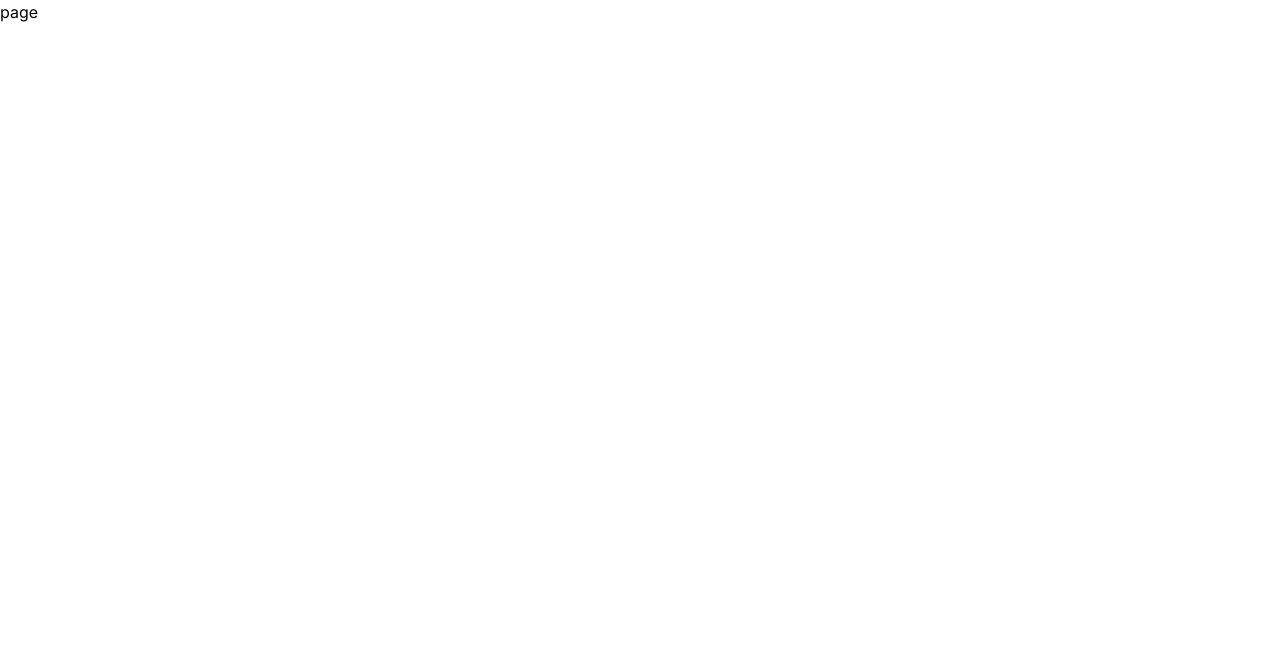
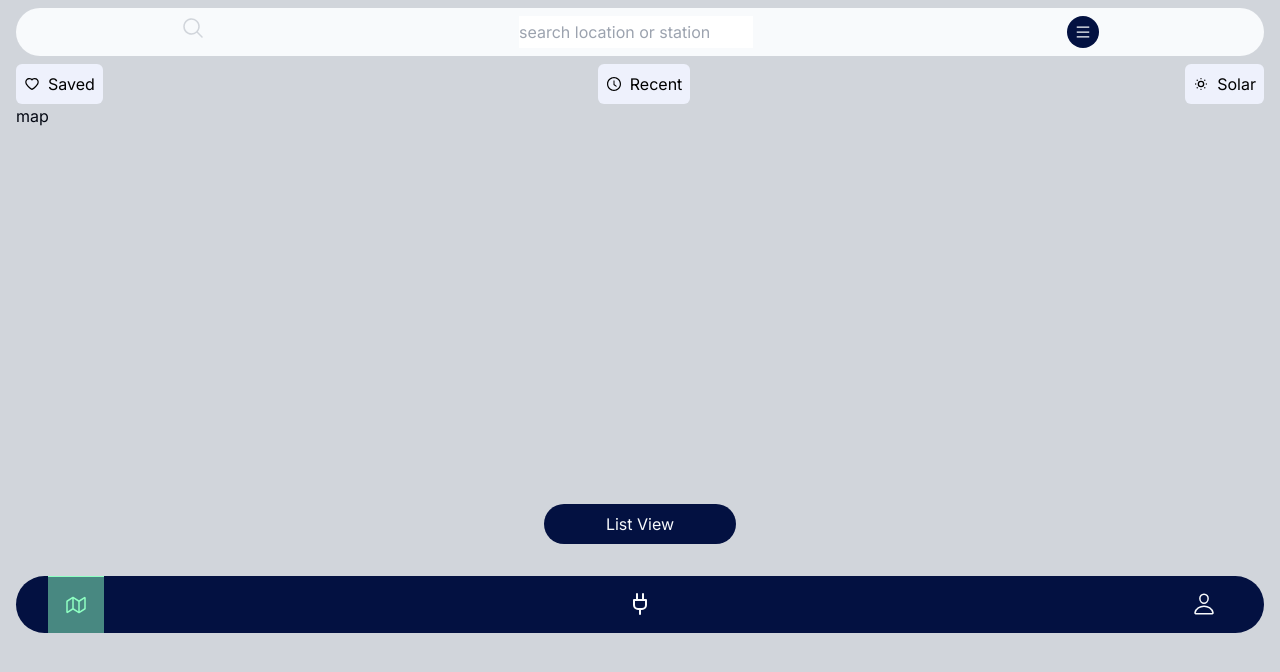
Before and after one commit to solarsync23/solarsync, a Next.js app in the folder solarwebapp/: page /map in a window 1280 px wide. Shown: the top 672 px of the page. Built offline with nearby package versions, Linux system fonts and the light colour scheme.

Commit message:
move map to map view

```diff
--- a/solarwebapp/src/app/dashboard/[profile]/page.tsx
+++ b/solarwebapp/src/app/dashboard/[profile]/page.tsx
@@ -1,10 +1,7 @@
 import React from 'react';
-import {FaBell} from 'react-icons/fa';
 import Navbar from '@/components/Navbar/Navbar';
 import '../../globals.css';
-import {AiOutlineHeart, AiOutlineClockCircle } from 'react-icons/ai';
-import {TbSunLow} from 'react-icons/tb';
-import SearchBar from '@/components/SearchBar/SearchBar';
+
 
 
 
@@ -15,42 +12,7 @@ function dashboardPage({params}: any) {
 
     return (
         <div className='py-2 px-4 bg-lightgrey h-screen'>
-            {/* header  */}
-            {/* <div className='flex justify-between p-2'>
-                <h1 className='text-black'>Good morning, {user}</h1>
-                <div className='flex'>
-                    <FaBell size='1.5rem' className='text-black'/>
-                    <div className='rounded-full w-8 h-8'>
-                </div>
-                </div>
-            </div> */}
-            {/**Search bar */}
-            <SearchBar/>
-            {/**Quick actions */}
-            <div className='flex justify-between'>
-                <button
-                className={buttonStyle}
-                >
-                    <AiOutlineHeart className='mr-2'/>
-                    Saved
-                </button>
-                <button
-                className={buttonStyle}
-                >
-                    <AiOutlineClockCircle className='mr-2'/>
-                    Recent
-                </button>
-                <button
-                className={buttonStyle}
-                >
-                    <TbSunLow className='mr-2'/>
-                    Solar
-                </button>
-            </div>
-            <div className='text-black h-96'> map </div>
-            <div className='w-full flex-center flex-col'>
-                <button className='button-pill text-white w-48 border-none'>List View</button>
-            </div>
+
                 <Navbar/>
 
         </div>
--- a/solarwebapp/src/app/map/page.tsx
+++ b/solarwebapp/src/app/map/page.tsx
@@ -1,8 +1,44 @@
-import React from 'react'
+import React from 'react';
+import Navbar from '@/components/Navbar/Navbar';
+import {AiOutlineHeart, AiOutlineClockCircle } from 'react-icons/ai';
+import {TbSunLow} from 'react-icons/tb';
+import SearchBar from '@/components/SearchBar/SearchBar';
 
 function mapPage() {
+
+    const buttonStyle = 'flex-center bg-lightblue rounded-md p-2'
+
     return (
-        <div>page</div>
+        <div className='py-2 px-4 bg-lightgrey h-screen'>
+        {/**Search bar */}
+        <SearchBar/>
+        {/**Quick actions */}
+        <div className='flex justify-between'>
+            <button
+            className={buttonStyle}
+            >
+                <AiOutlineHeart className='mr-2'/>
+                Saved
+            </button>
+            <button
+            className={buttonStyle}
+            >
+                <AiOutlineClockCircle className='mr-2'/>
+                Recent
+            </button>
+            <button
+            className={buttonStyle}
+            >
+                <TbSunLow className='mr-2'/>
+                Solar
+            </button>
+        </div>
+        <div className='text-black h-96'> map </div>
+        <div className='w-full flex-center flex-col'>
+            <button className='button-pill text-white w-48 border-none'>List View</button>
+        </div>
+            <Navbar/>
+    </div>
     )
 }
 
```
